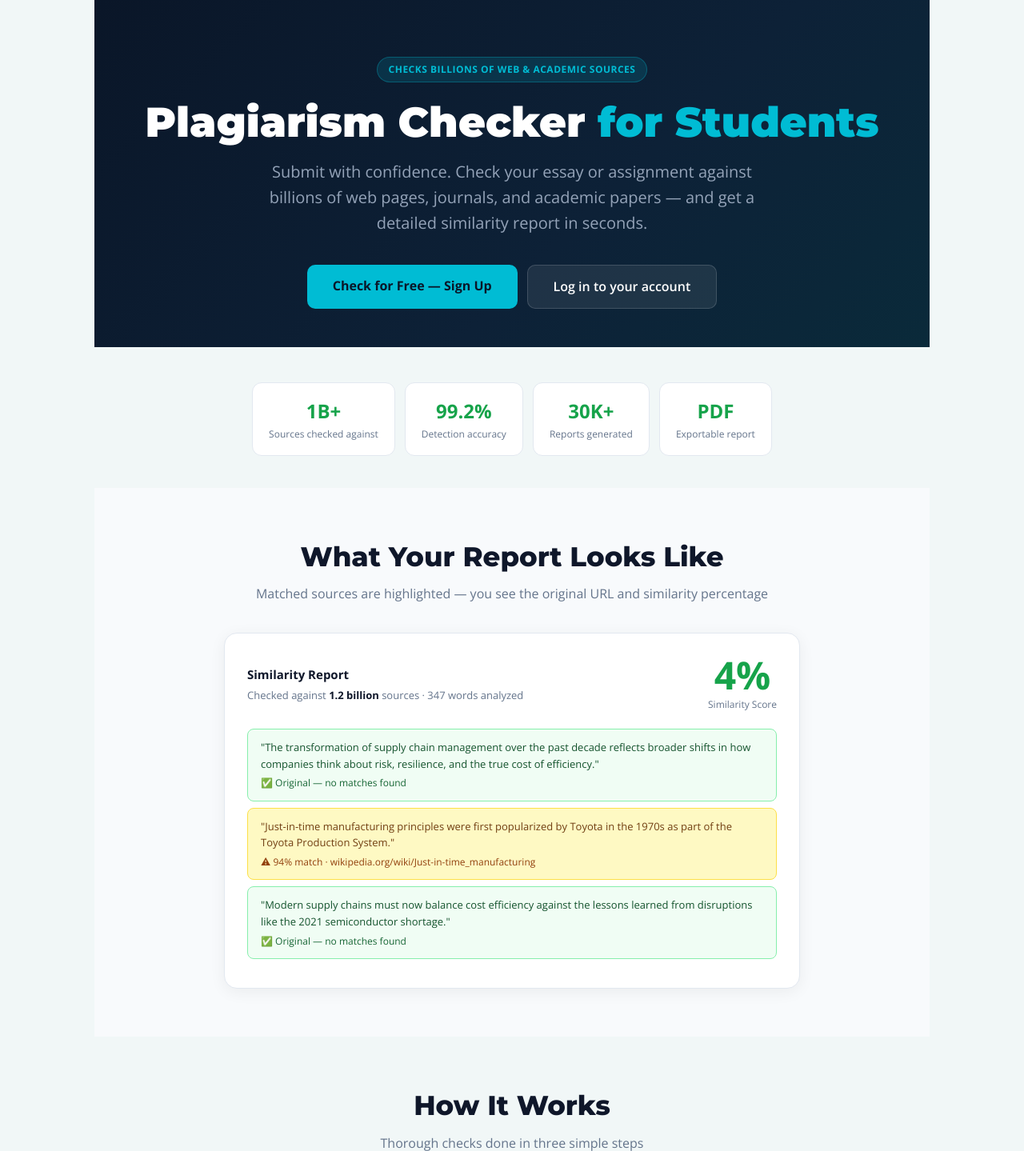
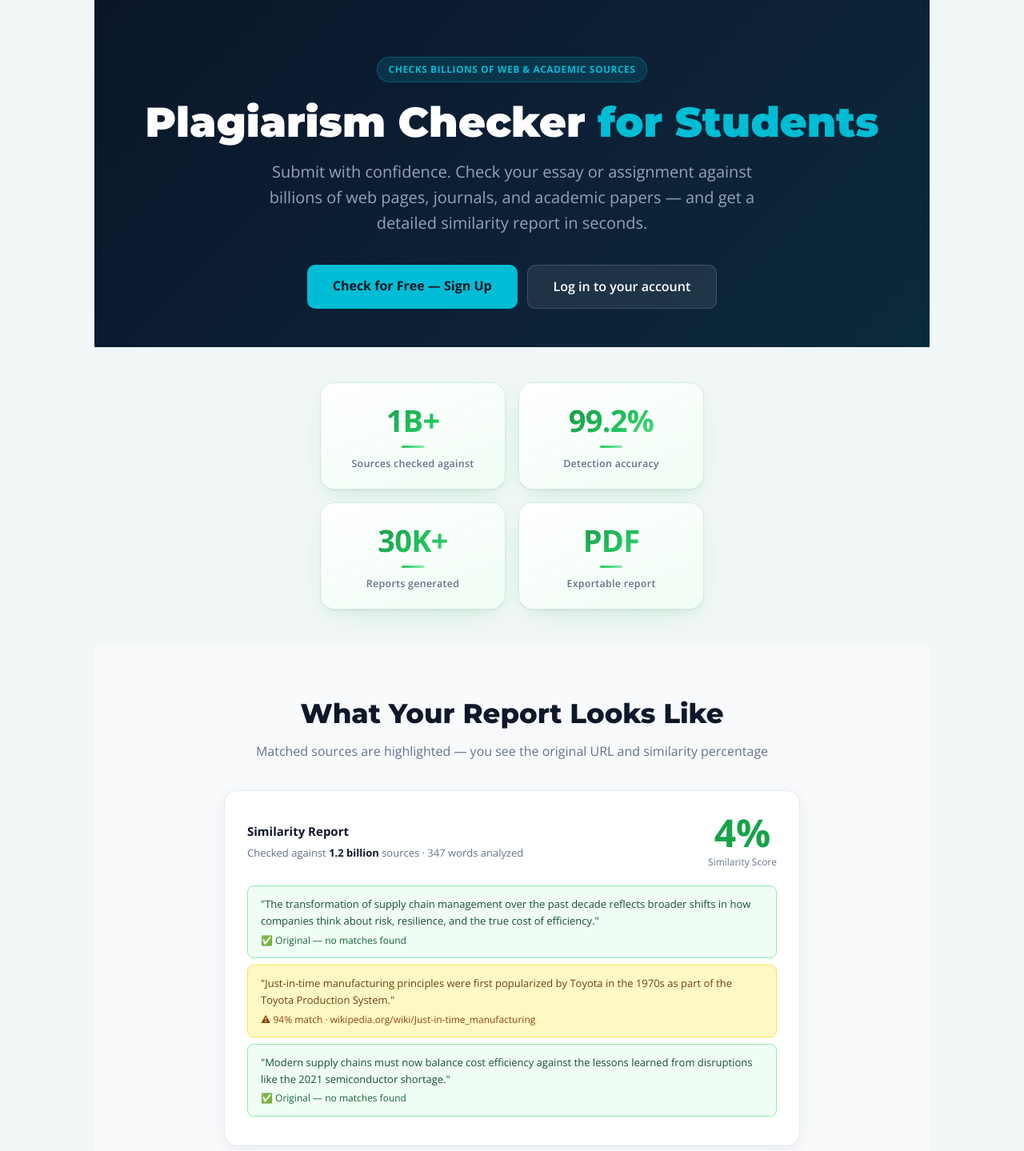
Before and after one commit to akyida001-lgtm/Smart-Study-Guides, a Flask app: page /check-plagiarism in a window 1280 px wide. Shown: the part 77-1516 px from the top of the page at 80% size. Run offline with Flask 3, Linux system fonts and the light colour scheme; parts of the project's set-up code (start-up, migrations or seed data) failed here and were passed over; some libraries are stand-ins or nearby versions.

Commit message:
Plagiarism landing: stats as premium 2x2 animated cards

```diff
--- a/flask_app/templates/landing_check_plagiarism.html
+++ b/flask_app/templates/landing_check_plagiarism.html
@@ -35,10 +35,42 @@
 .lp-btn-secondary{padding:14px 32px;background:rgba(255,255,255,.08);color:#fff;font-size:16px;font-weight:600;border-radius:10px;text-decoration:none;border:1.5px solid rgba(255,255,255,.15);transition:.15s;}
 .lp-btn-secondary:hover{background:rgba(255,255,255,.13);}
 .lp-badge{display:inline-block;background:rgba(0,188,212,.15);color:#00bcd4;font-size:12px;font-weight:700;letter-spacing:.5px;padding:6px 14px;border-radius:20px;border:1px solid rgba(0,188,212,.3);margin-bottom:20px;text-transform:uppercase;}
-.lp-social{display:flex;gap:12px;justify-content:center;flex-wrap:wrap;margin-top:44px;padding:0 24px 40px;}
-.lp-social-card{background:#fff;border:1px solid #e2e8f0;border-radius:12px;padding:16px 20px;text-align:center;min-width:130px;}
-.lp-social-num{font-size:24px;font-weight:900;color:#16a34a;}
-.lp-social-label{font-size:12px;color:#64748b;margin-top:2px;}
+/* Stats: 2 x 2 premium cards */
+.lp-stats{display:grid;grid-template-columns:repeat(2,minmax(0,1fr));gap:16px;max-width:520px;margin:44px auto 0;padding:0 20px 44px;}
+.lp-stat{--mx:50%;--my:50%;position:relative;overflow:hidden;isolation:isolate;text-align:center;padding:26px 16px 22px;border-radius:18px;
+  background:linear-gradient(160deg,rgba(255,255,255,.96),rgba(240,253,244,.92));
+  border:1px solid rgba(22,163,74,.18);
+  box-shadow:0 1px 2px rgba(15,23,42,.05),0 10px 30px -12px rgba(22,163,74,.25);
+  opacity:0;transform:translateY(22px) scale(.97);
+  transition:transform .45s cubic-bezier(.2,.8,.2,1),box-shadow .45s ease,border-color .45s ease,opacity .7s ease;
+  transition-delay:calc(var(--d,0) * 90ms),0s,0s,calc(var(--d,0) * 90ms);}
+.lp-stats.is-in .lp-stat{opacity:1;transform:none;}
+.lp-stats.is-in .lp-stat:hover{transform:translateY(-6px) scale(1.025);transition-delay:0s;border-color:rgba(22,163,74,.5);
+  box-shadow:0 2px 4px rgba(15,23,42,.06),0 22px 44px -14px rgba(22,163,74,.45);}
+/* soft spotlight that follows the cursor */
+.lp-stat::before{content:"";position:absolute;inset:0;z-index:-1;opacity:0;transition:opacity .4s ease;
+  background:radial-gradient(180px circle at var(--mx) var(--my),rgba(34,197,94,.20),transparent 70%);}
+.lp-stat:hover::before{opacity:1;}
+/* light sweep */
+.lp-stat::after{content:"";position:absolute;top:0;left:-70%;width:45%;height:100%;z-index:-1;pointer-events:none;
+  background:linear-gradient(100deg,transparent,rgba(255,255,255,.55),transparent);transform:skewX(-18deg);}
+.lp-stat:hover::after{left:130%;transition:left .9s ease;}
+.lp-stat-num{font-size:clamp(28px,7vw,38px);font-weight:900;letter-spacing:-.02em;line-height:1.1;font-variant-numeric:tabular-nums;
+  background:linear-gradient(135deg,#15803d,#22c55e 60%,#86efac);-webkit-background-clip:text;background-clip:text;color:transparent;}
+.lp-stat-line{width:28px;height:3px;border-radius:3px;margin:10px auto 10px;background:linear-gradient(90deg,#22c55e,#86efac);
+  transition:width .45s cubic-bezier(.2,.8,.2,1);}
+.lp-stat:hover .lp-stat-line{width:56px;}
+.lp-stat-label{font-size:12.5px;font-weight:600;letter-spacing:.02em;color:#64748b;}
+html[data-theme="dark"] .lp-stat{background:linear-gradient(160deg,rgba(30,42,58,.92),rgba(18,27,41,.92));border:1px solid rgba(133,224,166,.16);
+  box-shadow:0 1px 2px rgba(0,0,0,.4),0 14px 34px -14px rgba(0,0,0,.7);}
+html[data-theme="dark"] .lp-stats.is-in .lp-stat:hover{border-color:rgba(133,224,166,.55);
+  box-shadow:0 2px 4px rgba(0,0,0,.4),0 22px 48px -14px rgba(52,211,153,.35);}
+html[data-theme="dark"] .lp-stat::before{background:radial-gradient(180px circle at var(--mx) var(--my),rgba(133,224,166,.16),transparent 70%);}
+html[data-theme="dark"] .lp-stat::after{background:linear-gradient(100deg,transparent,rgba(255,255,255,.10),transparent);}
+html[data-theme="dark"] .lp-stat-num{background:linear-gradient(135deg,#6ee7b7,#85e0a6 55%,#d1fae5);-webkit-background-clip:text;background-clip:text;color:transparent;}
+html[data-theme="dark"] .lp-stat-label{color:#93a5bf;}
+@media(max-width:380px){.lp-stats{gap:12px;padding:0 14px 40px;}.lp-stat{padding:22px 10px 18px;}}
+@media(prefers-reduced-motion:reduce){.lp-stat{opacity:1;transform:none;transition:none;}.lp-stat::after{display:none;}}
 .lp-report{background:#f8fafc;padding:60px 24px;}
 .lp-report-inner{max-width:720px;margin:0 auto;text-align:center;}
 .lp-report-inner h2{font-size:clamp(22px,3.5vw,34px);font-weight:800;color:#0f172a;margin:0 0 8px;}
@@ -92,12 +124,47 @@
 </section>
 
 <!-- Social proof -->
-<div class="lp-social">
-  <div class="lp-social-card"><div class="lp-social-num">1B+</div><div class="lp-social-label">Sources checked against</div></div>
-  <div class="lp-social-card"><div class="lp-social-num">99.2%</div><div class="lp-social-label">Detection accuracy</div></div>
-  <div class="lp-social-card"><div class="lp-social-num">30K+</div><div class="lp-social-label">Reports generated</div></div>
-  <div class="lp-social-card"><div class="lp-social-num">PDF</div><div class="lp-social-label">Exportable report</div></div>
+<div class="lp-stats" id="lp-stats">
+  <div class="lp-stat" style="--d:0"><div class="lp-stat-num" data-count="1" data-suffix="B+">1B+</div><div class="lp-stat-line"></div><div class="lp-stat-label">Sources checked against</div></div>
+  <div class="lp-stat" style="--d:1"><div class="lp-stat-num" data-count="99.2" data-decimals="1" data-suffix="%">99.2%</div><div class="lp-stat-line"></div><div class="lp-stat-label">Detection accuracy</div></div>
+  <div class="lp-stat" style="--d:2"><div class="lp-stat-num" data-count="30" data-suffix="K+">30K+</div><div class="lp-stat-line"></div><div class="lp-stat-label">Reports generated</div></div>
+  <div class="lp-stat" style="--d:3"><div class="lp-stat-num">PDF</div><div class="lp-stat-line"></div><div class="lp-stat-label">Exportable report</div></div>
 </div>
+<script>
+(function(){
+  var box=document.getElementById('lp-stats'); if(!box) return;
+  var cards=box.querySelectorAll('.lp-stat');
+  var reduce=window.matchMedia&&window.matchMedia('(prefers-reduced-motion: reduce)').matches;
+  function countUp(el){
+    var end=parseFloat(el.dataset.count), dec=parseInt(el.dataset.decimals||'0',10), suf=el.dataset.suffix||'';
+    if(reduce){return;}
+    var t0=null, dur=1400;
+    function step(t){
+      if(!t0) t0=t; var p=Math.min((t-t0)/dur,1), e=1-Math.pow(1-p,3);
+      el.textContent=(end*e).toFixed(dec)+suf;
+      if(p<1) requestAnimationFrame(step); else el.textContent=end.toFixed(dec)+suf;
+    }
+    requestAnimationFrame(step);
+  }
+  function play(){
+    box.classList.add('is-in');
+    box.querySelectorAll('[data-count]').forEach(countUp);
+  }
+  if('IntersectionObserver' in window){
+    var io=new IntersectionObserver(function(es){
+      if(es[0].isIntersecting){play(); io.disconnect();}
+    },{threshold:.25});
+    io.observe(box);
+  } else { play(); }
+  cards.forEach(function(c){
+    c.addEventListener('pointermove',function(e){
+      var r=c.getBoundingClientRect();
+      c.style.setProperty('--mx',(e.clientX-r.left)+'px');
+      c.style.setProperty('--my',(e.clientY-r.top)+'px');
+    });
+  });
+})();
+</script>
 
 <!-- Sample report -->
 <section class="lp-report">
```
